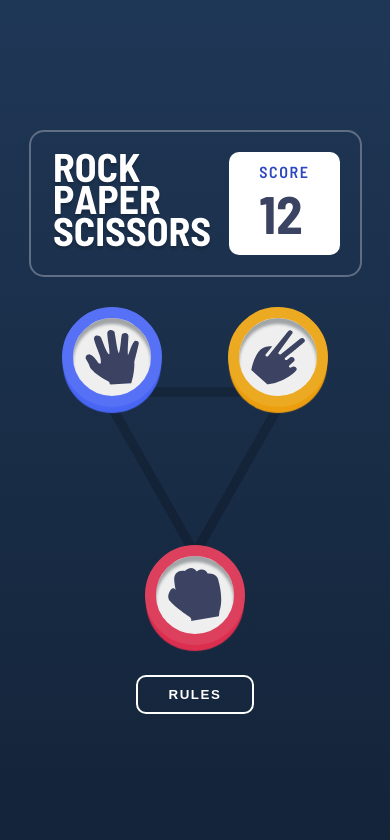
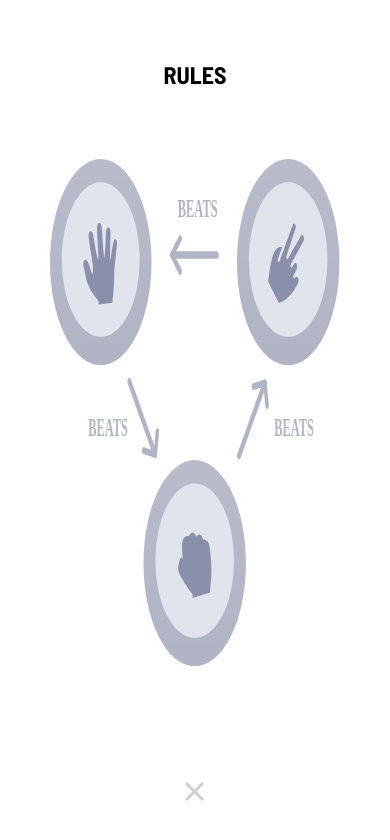
Before and after one commit to Naythankik/rsp-game, a plain HTML site: page index.html in a window 390 px wide. Both pictures are taken after a click on the button "RULES". Drawn offline with Linux system fonts and the light colour scheme.

Commit message:
Added the rules display

```diff
--- a/index.html
+++ b/index.html
@@ -25,6 +25,22 @@
   </head>
   <body>
     <div class="container">
+      <div class="overlay" onclick="closeOverlay()">
+        <div class="rules-container">
+          <div class="rules-header">
+            <h2>RULES</h2>
+            <img
+              src="./images/icon-close.svg"
+              alt="close"
+              onclick="closeOverlay()"
+              id="close-rules"
+            />
+          </div>
+          <div class="rules-illustrator">
+            <img src="./images/image-rules.svg" alt="rules" />
+          </div>
+        </div>
+      </div>
       <div class="child-container">
         <section class="scoreboard">
           <div class="game-logo">
@@ -47,15 +63,10 @@
               <img src="./images/icon-rock.svg" alt="Rock" />
             </button>
           </div>
-
-          <!-- <div class="player-1">
-            <h4></h4>
-          </div>
-          <div class="player-2"></div> -->
         </div>
       </div>
       <aside>
-        <button type="submit">RULES</button>
+        <button type="submit" onclick="openRules()">RULES</button>
       </aside>
     </div>
     <!-- <footer class="attribution">
@@ -67,4 +78,5 @@
       >.
     </footer> -->
   </body>
+  <script src="index.js"></script>
 </html>
--- /dev/null
+++ b/index.js
@@ -0,0 +1,9 @@
+// The Overlay Function
+let overlay = document.querySelector(".overlay");
+
+let openRules = () => {
+  overlay.style.display = "flex";
+};
+let closeOverlay = () => {
+  overlay.style.display = "none";
+};
--- a/style.css
+++ b/style.css
@@ -26,7 +26,9 @@ body {
   /* background-color: hsl(214, 47%, 23%); */
   font-family: "Barlow Semi Condensed", sans-serif;
 }
-
+button {
+  cursor: pointer;
+}
 div.container {
   background: linear-gradient(180deg, var(--bg-color-1), var(--bg-color-2));
   width: 100%;
@@ -35,10 +37,51 @@ div.container {
   justify-content: center;
   flex-direction: column;
   padding: 20px 30px;
+  position: relative;
 }
+/* the Overlay for rules display */
+div.overlay {
+  display: none;
+  background: rgba(0, 0, 0, 0.6);
+  position: absolute;
+  inset: 0;
+  width: 100%;
+  height: 100%;
+  justify-content: center;
+  align-items: center;
+  z-index: 100;
+}
+div.rules-container {
+  background: #fff;
+  padding: 40px 30px;
+  border-radius: 10px;
+  display: flex;
+  flex-direction: column;
+  align-items: center;
+  gap: 20px;
+  height: 70%;
+  width: auto;
+  position: relative;
+}
+div.rules-header {
+  width: 100%;
+  padding: 10px 0;
+  display: flex;
+  justify-content: space-between;
+  align-items: center;
+}
+div.rules-illustrator {
+  justify-content: center;
+  display: flex;
+  width: 100%;
+  height: 100%;
+}
+img#close-rules {
+  cursor: pointer;
+}
+/* The overlay for rules ends here */
 div.child-container {
   padding: 20px;
-  display: flex;
   gap: 10px;
   width: 60%;
   margin: 0 auto;
@@ -87,13 +130,12 @@ div.game-board {
   align-items: center;
 }
 div.button-key {
-  display: flex;
+  /* display: flex;
   flex-wrap: wrap;
-  justify-content: space-evenly;
+  justify-content: space-evenly; */
   width: 60%;
   height: 100%;
   position: relative;
-  gap: 30px;
 }
 button.game-start {
   width: 180px;
@@ -209,4 +251,27 @@ aside button {
     width: 100px;
     height: 100px;
   }
+
+  div.rules-container {
+    width: 100%;
+    height: 100%;
+    border-radius: unset;
+    padding: 50px;
+    gap: 60px;
+  }
+  div.rules-header {
+    width: auto;
+  }
+
+  div.rules-illustrator img {
+    width: 100%;
+    height: 80%;
+  }
+
+  img#close-rules {
+    position: absolute;
+    bottom: 2rem;
+    left: 50%;
+    transform: translate(-50%, -50%);
+  }
 }
```
